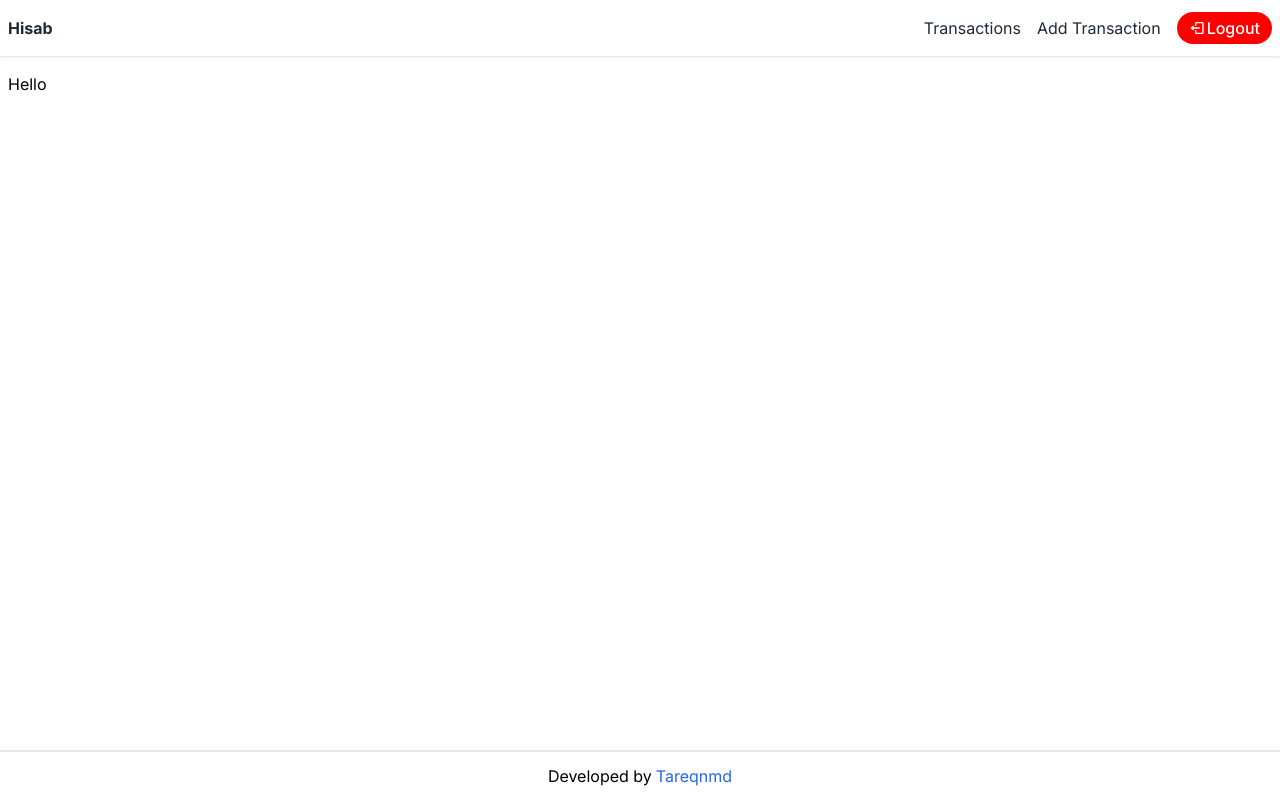
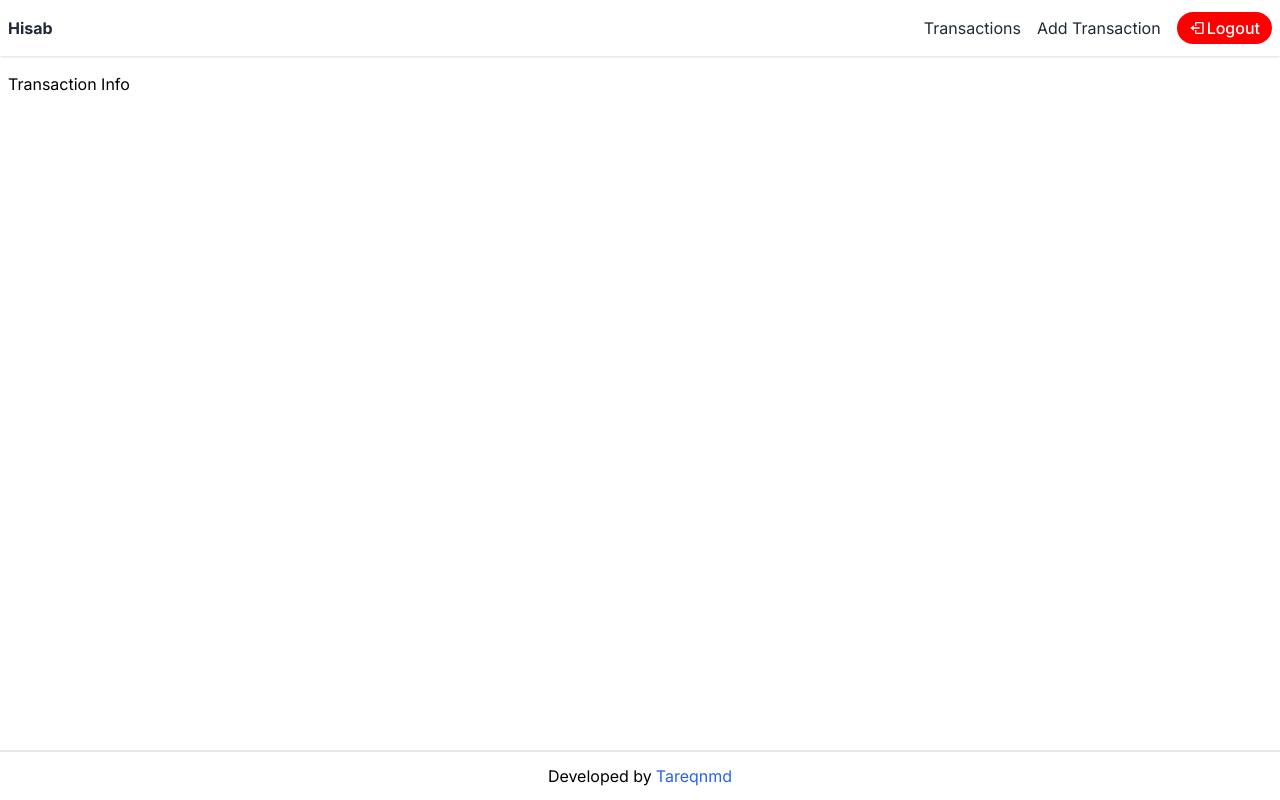
Before and after one commit to tareqnmd/organizer-frontend, a Next.js app: page / in a window 1280 px wide. Built offline with nearby package versions, Linux system fonts and the light colour scheme; sample sign-in values are in the browser's storage.

Commit message:
trnc info

```diff
--- a/app/page.tsx
+++ b/app/page.tsx
@@ -1,7 +1,7 @@
 const page = () => {
   return (
     <>
-      Hello
+      Transaction Info
     </>
   );
 };
```
